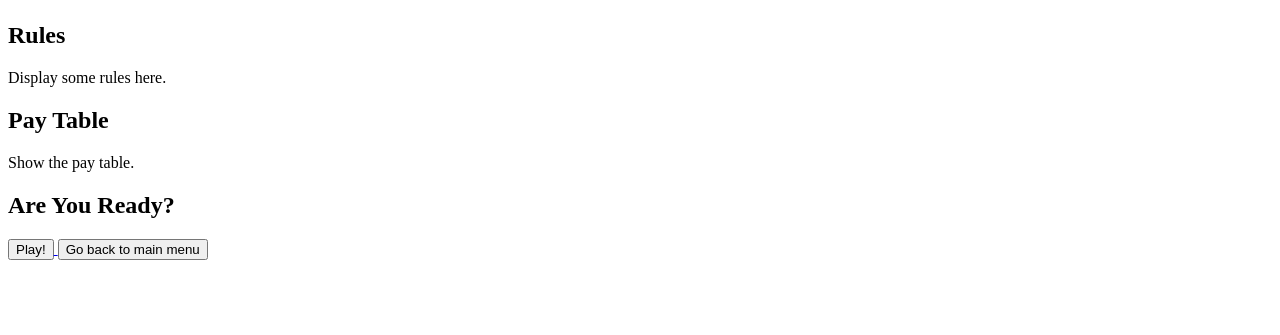
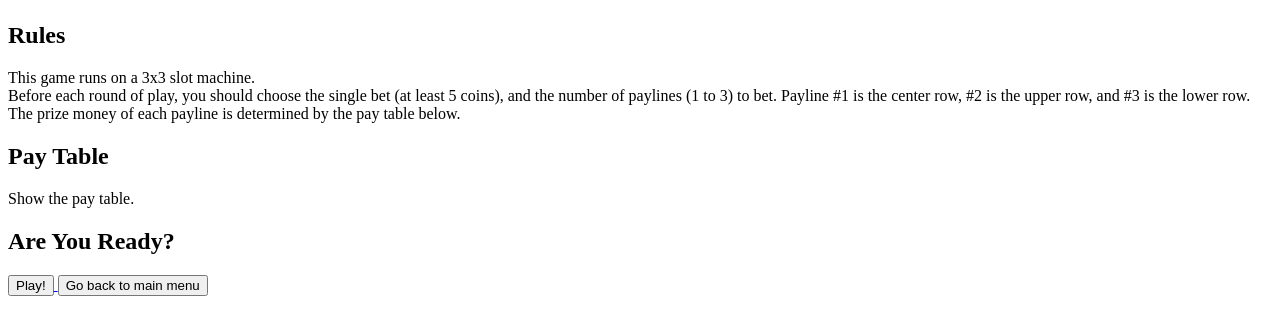
Before and after one commit to slSeanWU/CNLab20_CSIE_OnlineGames, a Python web app: template flask/templates/slot_rules.html in a window 1280 px wide. Shown: the part 115-450 px from the top of the page. Run offline with Jinja, Linux system fonts and the light colour scheme; the template is opened without the code that fills it, so the values that code supplies are empty.

Commit message:
add slot rules

```diff
--- a/flask/templates/slot_rules.html
+++ b/flask/templates/slot_rules.html
@@ -21,7 +21,11 @@
 
 <div id="rule">
   <h2>Rules</h2>
-  <p>Display some rules here.</p>
+  <p>
+    This game runs on a 3x3 slot machine. <br>
+    Before each round of play, you should choose the single bet (at least 5 coins), and the number of paylines (1 to 3) to bet.
+    Payline #1 is the center row, #2 is the upper row, and #3 is the lower row. The prize money of each payline is determined by the pay table below.
+  </p>
   <h2>Pay Table</h2>
   <p>Show the pay table.</p>
 </div>
```
